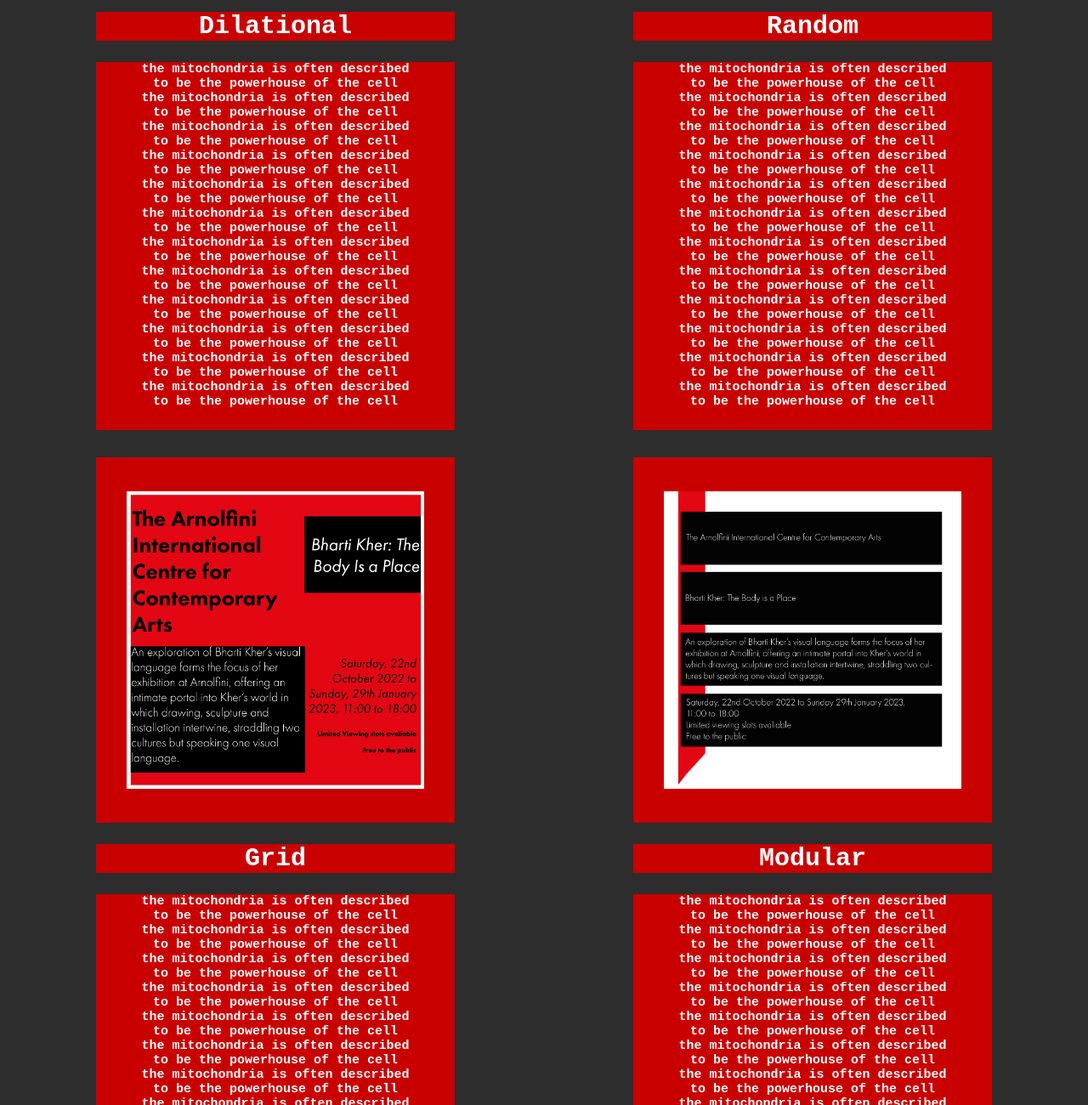
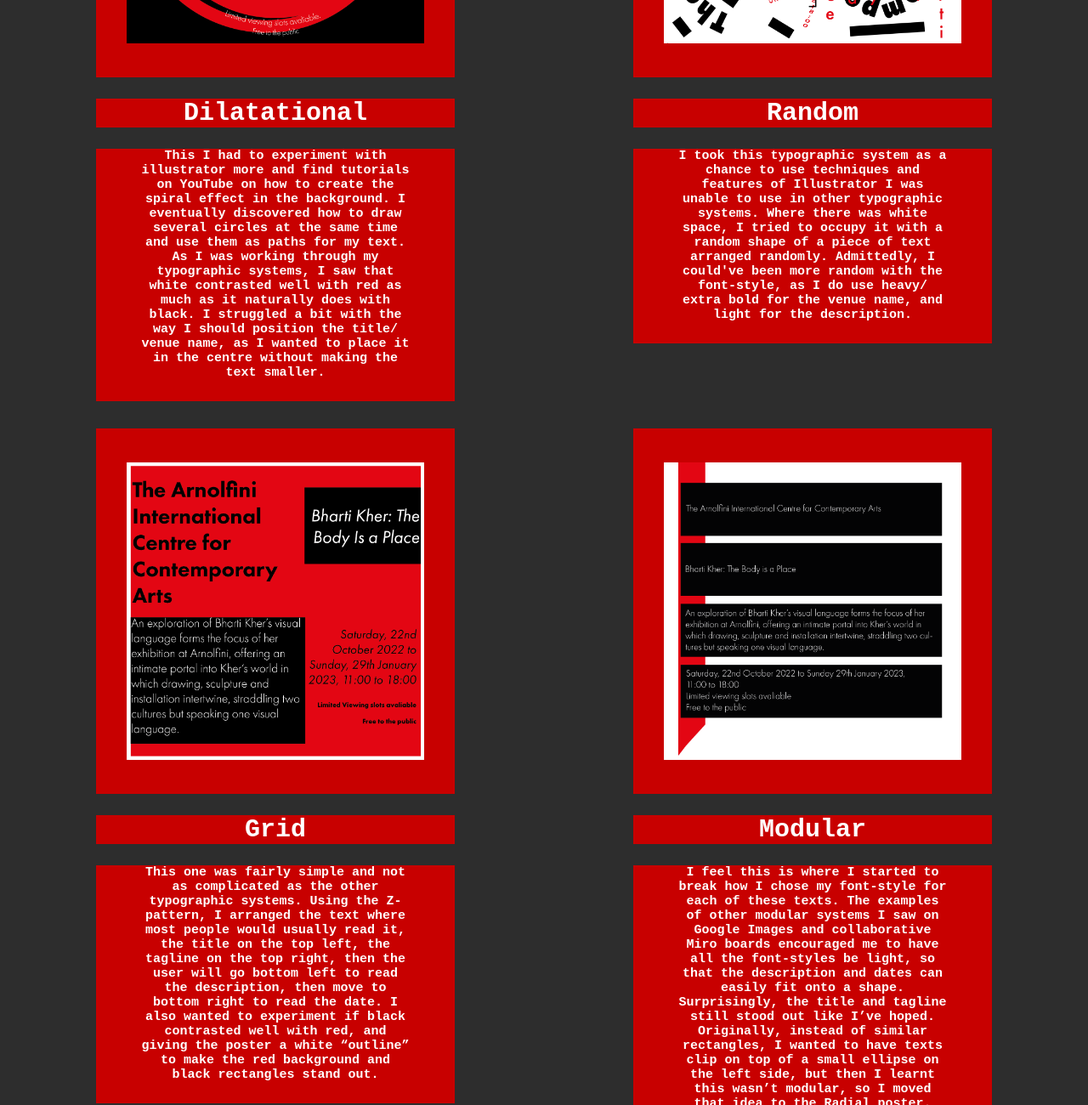
Before and after one commit to 32Joshudan/WebsiteHandIn, a plain HTML site: page typography.html in a window 1280 px wide. Shown: the part 1500-2800 px from the top of the page at 85% size. Drawn offline with Linux system fonts and the light colour scheme.

Commit message:
Update typography.html

```diff
--- a/typography.html
+++ b/typography.html
@@ -40,133 +40,51 @@
                 <figure>
                     <img class="typo-img" src="typography/typo-01.png">
                     <h2>Axial</h2>
-                    <figcaption class="typo-paragraph">the mitochondria is often described to be the powerhouse
-                        of the cell  the mitochondria is often described to be the powerhouse
-                        of the cell the mitochondria is often described to be the powerhouse
-                        of the cell the mitochondria is often described to be the powerhouse
-
-                        of the cell  </figcaption>
+                    <figcaption class="typo-paragraph">For this (and as you will see, all the posters), I chose the Futura PT font-family, as well as a black, red and white colour scheme, which fits with the house style for my website. Axial was fairly simple, though I wanted to make the text angled to visually distinguish it from Grid, as I realised the layout of each text would be similar. I wanted to see how well red could contrast with white instead of black, though I eventually did that in other typographic systems.</figcaption>
                 </figure>
 
                 <figure>
                     <img class="typo-img" src="typography/typo-02.png">
                     <h2>Radial</h2>
-                    <figcaption class="typo-paragraph">the mitochondria is often described to be the powerhouse
-                        of the cell  the mitochondria is often described to be the powerhouse
-                        of the cell the mitochondria is often described to be the powerhouse
-                        of the cell the mitochondria is often described to be the powerhouse
-
-                        of the cell
+                    <figcaption class="typo-paragraph">This one was a bit difficult because I couldn't have the diagonal lines go the way I wanted them to while making them symmetrical to each other vertically. Once I did figure that out, I struggled on how to layout the description and the dates to line them up more consistently with this “sun” theme I had. Eventually, I just figured to sort the lines irregularly to make them more “unconventional” and probably interesting to look at.
                     </figcaption>
                 </figure>
 
 
                 <figure>
                     <img class="typo-img" src="typography/typo-03.png">
-                    <h2>Dilational</h2>
-                    <figcaption class="typo-paragraph">the mitochondria is often described to be the powerhouse
-                        of the cell  the mitochondria is often described to be the powerhouse
-                        of the cell the mitochondria is often described to be the powerhouse
-                        of the cell the mitochondria is often described to be the powerhouse
-                        of the cell the mitochondria is often described to be the powerhouse
-                        of the cell the mitochondria is often described to be the powerhouse
-                        of the cell the mitochondria is often described to be the powerhouse
-                        of the cell the mitochondria is often described to be the powerhouse
-                        of the cell the mitochondria is often described to be the powerhouse
-                        of the cell the mitochondria is often described to be the powerhouse
-                        of the cell the mitochondria is often described to be the powerhouse
-                        of the cell the mitochondria is often described to be the powerhouse
-                        of the cell </figcaption>
+                    <h2>Dilatational</h2>
+                    <figcaption class="typo-paragraph">This I had to experiment with illustrator more and find tutorials on YouTube on how to create the spiral effect in the background. I eventually discovered how to draw several circles at the same time and use them as paths for my text. As I was working through my typographic systems, I saw that white contrasted well with red as much as it naturally does with black. I struggled a bit with the way I should position the title/ venue name, as I wanted to place it in the centre without making the text smaller.</figcaption>
                 </figure>
 
                 <figure>
                     <img class="typo-img" src="typography/typo-04.png">
                     <h2>Random</h2>
-                    <figcaption class="typo-paragraph">the mitochondria is often described to be the powerhouse
-                        of the cell  the mitochondria is often described to be the powerhouse
-                        of the cell the mitochondria is often described to be the powerhouse
-                        of the cell the mitochondria is often described to be the powerhouse
-                        of the cell the mitochondria is often described to be the powerhouse
-                        of the cell the mitochondria is often described to be the powerhouse
-                        of the cell the mitochondria is often described to be the powerhouse
-                        of the cell the mitochondria is often described to be the powerhouse
-                        of the cell the mitochondria is often described to be the powerhouse
-                        of the cell the mitochondria is often described to be the powerhouse
-                        of the cell the mitochondria is often described to be the powerhouse
-                        of the cell the mitochondria is often described to be the powerhouse
-                        of the cell </figcaption>
+                    <figcaption class="typo-paragraph">I took this typographic system as a chance to use techniques and features of Illustrator I was unable to use in other typographic systems. Where there was white space, I tried to occupy it with a random shape of a piece of text arranged randomly. Admittedly, I could've been more random with the font-style, as I do use heavy/ extra bold for the venue name, and light for the description.</figcaption>
                 </figure>
 
                 <figure>
                     <img class="typo-img" src="typography/typo-05.png">
                     <h2>Grid</h2>
-                    <figcaption class="typo-paragraph">the mitochondria is often described to be the powerhouse
-                        of the cell  the mitochondria is often described to be the powerhouse
-                        of the cell the mitochondria is often described to be the powerhouse
-                        of the cell the mitochondria is often described to be the powerhouse
-                        of the cell the mitochondria is often described to be the powerhouse
-                        of the cell the mitochondria is often described to be the powerhouse
-                        of the cell the mitochondria is often described to be the powerhouse
-                        of the cell the mitochondria is often described to be the powerhouse
-                        of the cell the mitochondria is often described to be the powerhouse
-                        of the cell the mitochondria is often described to be the powerhouse
-                        of the cell the mitochondria is often described to be the powerhouse
-                        of the cell the mitochondria is often described to be the powerhouse
-                        of the cell </figcaption>
+                    <figcaption class="typo-paragraph">This one was fairly simple and not as complicated as the other typographic systems. Using the Z-pattern, I arranged the text where most people would usually read it, the title on the top left, the tagline on the top right, then the user will go bottom left to read the description, then move to bottom right to read the date. I also wanted to experiment if black contrasted well with red, and giving the poster a white “outline” to make the red background and black rectangles stand out.</figcaption>
                 </figure>
 
                 <figure>
                     <img class="typo-img" src="typography/typo-06.png">
                     <h2>Modular</h2>
-                    <figcaption class="typo-paragraph">the mitochondria is often described to be the powerhouse
-                        of the cell  the mitochondria is often described to be the powerhouse
-                        of the cell the mitochondria is often described to be the powerhouse
-                        of the cell the mitochondria is often described to be the powerhouse
-                        of the cell the mitochondria is often described to be the powerhouse
-                        of the cell the mitochondria is often described to be the powerhouse
-                        of the cell the mitochondria is often described to be the powerhouse
-                        of the cell the mitochondria is often described to be the powerhouse
-                        of the cell the mitochondria is often described to be the powerhouse
-                        of the cell the mitochondria is often described to be the powerhouse
-                        of the cell the mitochondria is often described to be the powerhouse
-                        of the cell the mitochondria is often described to be the powerhouse
-                        of the cell </figcaption>
+                    <figcaption class="typo-paragraph">I feel this is where I started to break how I chose my font-style for each of these texts. The examples of other modular systems I saw on Google Images and collaborative Miro boards encouraged me to have all the font-styles be light, so that the description and dates can easily fit onto a shape. Surprisingly, the title and tagline still stood out like I’ve hoped. Originally, instead of similar rectangles, I wanted to have texts clip on top of a small ellipse on the left side, but then I learnt this wasn’t modular, so I moved that idea to the Radial poster.</figcaption>
                 </figure>
 
                 <figure>
                     <img class="typo-img" src="typography/typo-07.png">
                     <h2>Transitional</h2>
-                    <figcaption class="typo-paragraph">the mitochondria is often described to be the powerhouse
-                        of the cell  the mitochondria is often described to be the powerhouse
-                        of the cell the mitochondria is often described to be the powerhouse
-                        of the cell the mitochondria is often described to be the powerhouse
-                        of the cell the mitochondria is often described to be the powerhouse
-                        of the cell the mitochondria is often described to be the powerhouse
-                        of the cell the mitochondria is often described to be the powerhouse
-                        of the cell the mitochondria is often described to be the powerhouse
-                        of the cell the mitochondria is often described to be the powerhouse
-                        of the cell the mitochondria is often described to be the powerhouse
-                        of the cell the mitochondria is often described to be the powerhouse
-                        of the cell the mitochondria is often described to be the powerhouse
-                        of the cell </figcaption>
+                    <figcaption class="typo-paragraph">This was probably one of the hardest ones among this set of 8 posters, as I constantly had to use the curvature tool to set up paths for my text. This meant that I had to keep changing what each line had what text, unlike using a regular textbox. I thought it would be nice to set up most of the text diagonally to maximise space in a way that best suited the transitional typographic system.</figcaption>
                 </figure>
 
                 <figure>
                     <img class="typo-img" src="typography/typo-08.png">
                     <h2>Bilateral</h2>
-                    <figcaption class="typo-paragraph">the mitochondria is often described to be the powerhouse
-                        of the cell  the mitochondria is often described to be the powerhouse
-                        of the cell the mitochondria is often described to be the powerhouse
-                        of the cell the mitochondria is often described to be the powerhouse
-                        of the cell the mitochondria is often described to be the powerhouse
-                        of the cell the mitochondria is often described to be the powerhouse
-                        of the cell the mitochondria is often described to be the powerhouse
-                        of the cell the mitochondria is often described to be the powerhouse
-                        of the cell the mitochondria is often described to be the powerhouse
-                        of the cell the mitochondria is often described to be the powerhouse
-                        of the cell the mitochondria is often described to be the powerhouse
-                        of the cell the mitochondria is often described to be the powerhouse
-                        of the cell </figcaption>
+                    <figcaption class="typo-paragraph">This is probably the easiest one I had to do among the 8 posters, as the examples on the Miro boards showed my it was putting the text and aligning them in the centre. I contrasted black rectangles against a red background and on top of them put white text. However, I thought that the title would stand out more if it was (one of) the only text to not be on a rectangle and have the font be black instead.</figcaption>
                 </figure>
 
 
```
